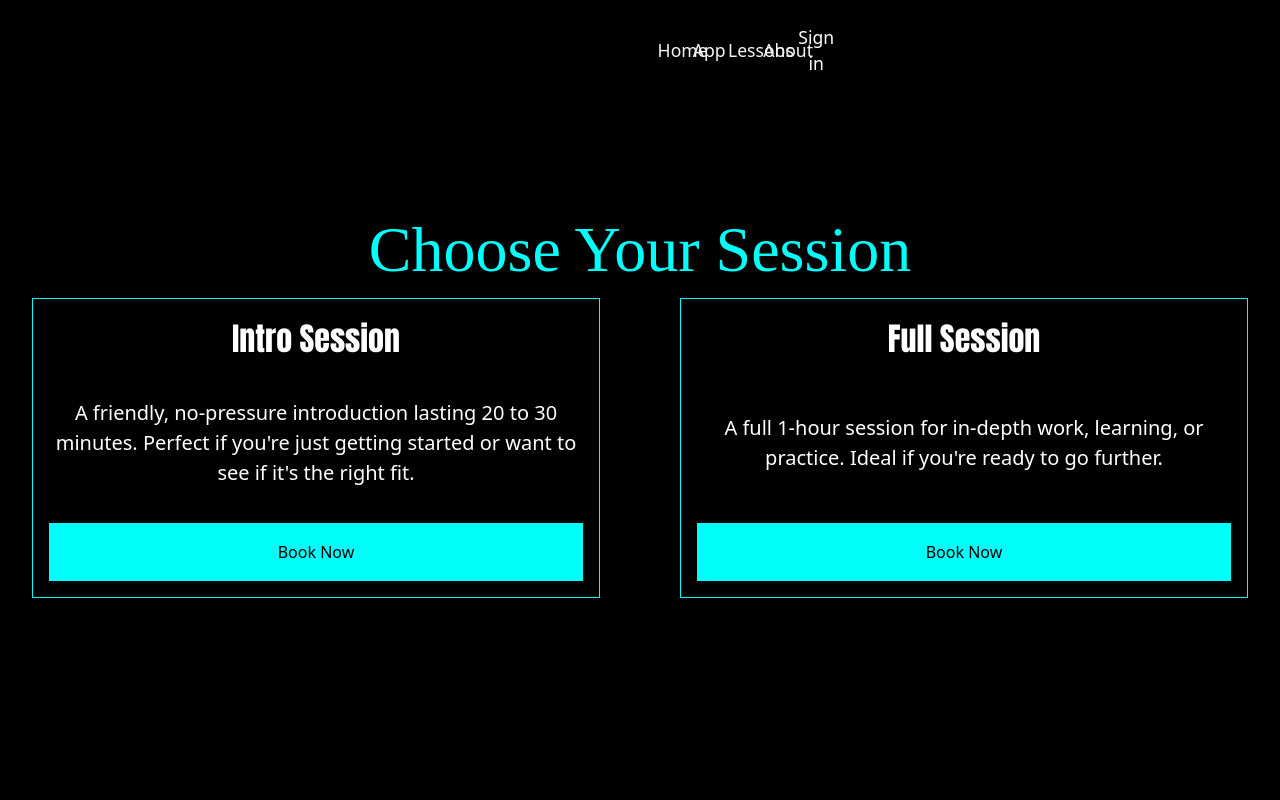
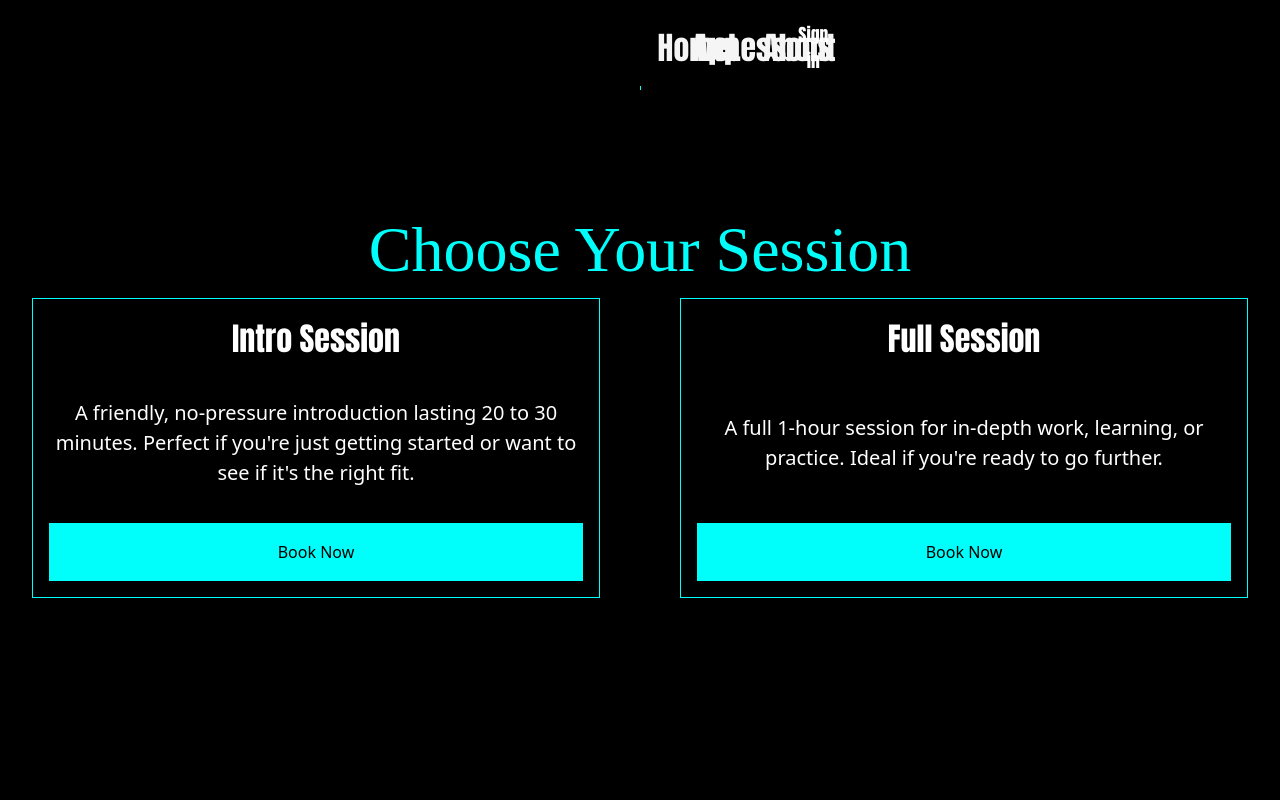
Before and after one commit to phildehovre/next-philplaysbass, a Next.js app: page /lessons in a window 1280 px wide. Shown: the top 800 px of the page. Built offline with nearby package versions, Linux system fonts and the light colour scheme; no server answers.

Commit message:
fix mobile menu

```diff
--- a/components/Nav_alt.css
+++ b/components/Nav_alt.css
@@ -20,18 +20,22 @@ header {
 
 .navbar .links {
 	margin: 0;
-	padding: 2em 0;
+	padding: 0;
 	width: 100%;
 	height: 100%;
 	display: none;
 	justify-content: space-evenly;
 	align-items: center;
 	list-style: none;
+	margin-top: -35px;
+	font-family: Anton;
+	border-bottom: 4px solid var(--clr-cta-primary);
 }
 
 .navbar .links.showing {
 	display: flex;
 	flex-direction: column;
+	background-color: rgba(0, 0, 0, 0.359);
 }
 
 .navbar .links > li {
@@ -48,6 +52,7 @@ header {
 	text-decoration: none;
 	color: inherit;
 	transition: 150ms ease-in-out all;
+	font-size: 1.8em;
 }
 
 .navbar .links > li > a:hover {
@@ -57,6 +62,7 @@ header {
 .navbar .hamburger {
 	padding: 1em 0;
 	margin-right: 2em;
+	top: 50px;
 	right: 0;
 	height: 1.75em;
 	width: 1.75em;
@@ -67,25 +73,31 @@ header {
 	position: relative;
 }
 
+.navbar .hamburger .hamburger-bar:nth-child(1) {
+	transform: translateY(-9px);
+	width: 100%;
+}
+
 .navbar .hamburger .hamburger-bar:nth-child(1),
 .navbar .hamburger .hamburger-bar:nth-child(2),
 .navbar .hamburger .hamburger-bar:nth-child(3),
 .navbar .hamburger .hamburger-bar:nth-child(4) {
 	transition: 250ms ease-in-out all;
-	width: 30px;
+	width: 100%;
 	border: 1px solid white;
 }
 
 .navbar .hamburger .hamburger-bar:nth-child(2),
 .navbar .hamburger .hamburger-bar:nth-child(3) {
 	position: absolute;
-	margin-top: 48%;
+	margin-top: 50%;
 	content: "";
+	width: 100%;
 }
 
 .navbar .hamburger .hamburger-bar:nth-child(4) {
 	border-bottom: 2px solid white;
-	width: 32px;
+	width: 100%;
 }
 
 .navbar .hamburger.showing .hamburger-bar:nth-child(1),
```
